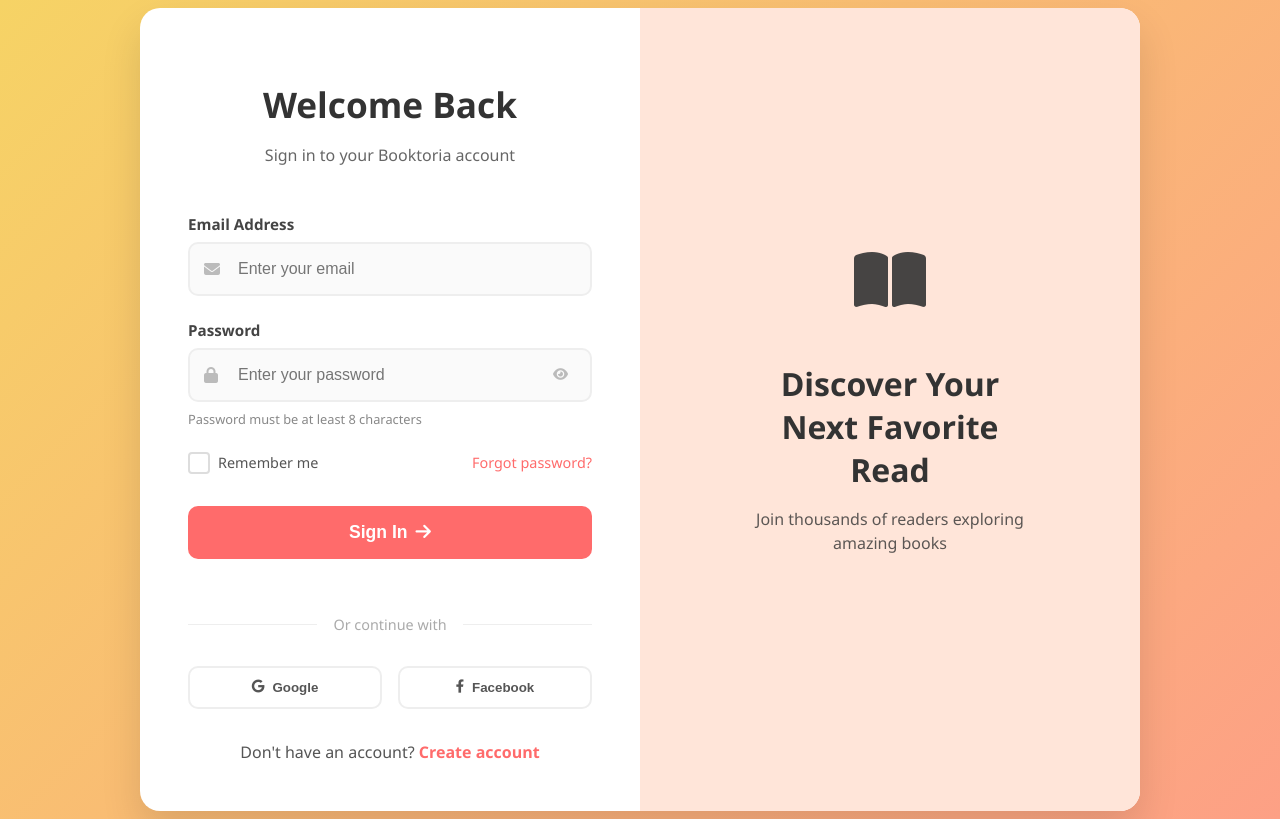
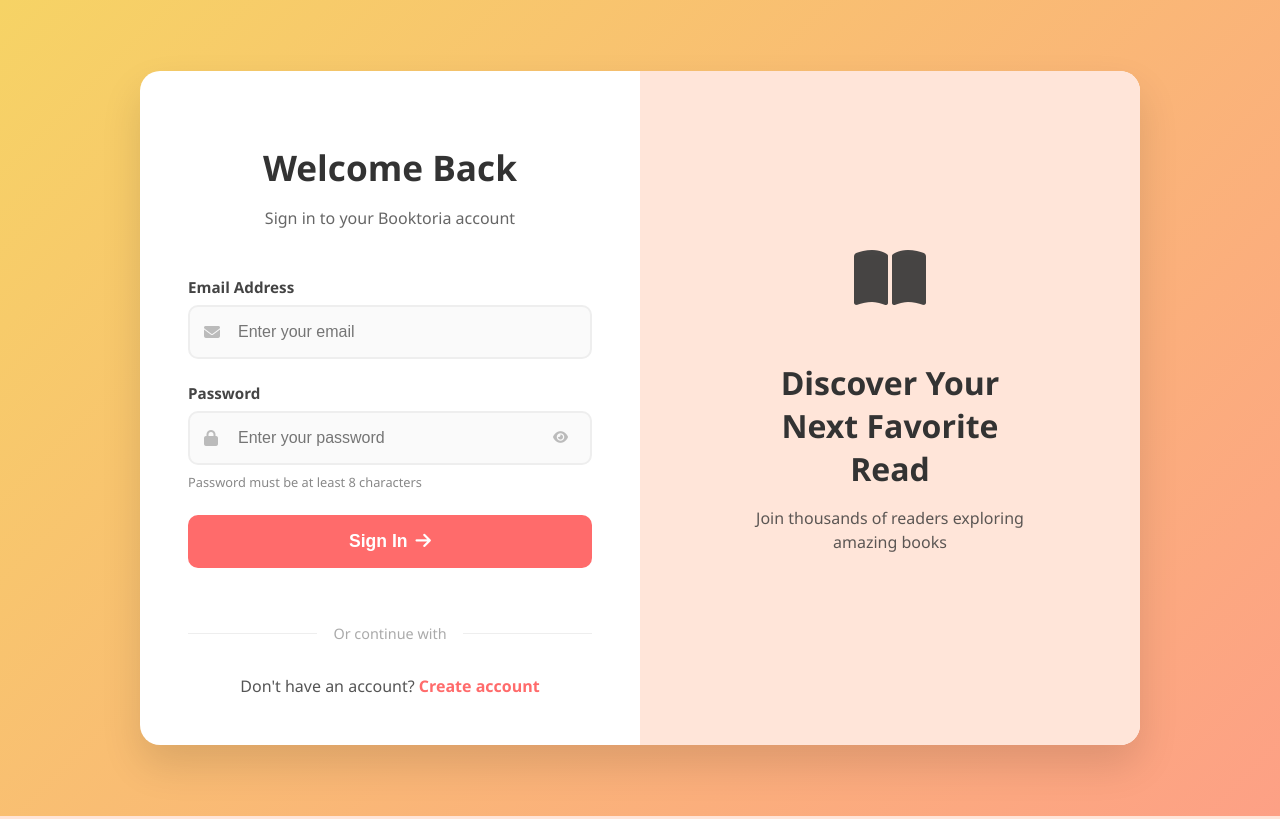
Before and after one commit to raahanakim-byte/booktoria-master, a PHP site: page /booktoria-master/login.php in a window 1280 px wide. Run offline with PHP 8.4, Linux system fonts and the light colour scheme.

Commit message:
change in login

```diff
--- a/config.php
+++ b/config.php
@@ -1,3 +1,3 @@
 <?php
-$conn = mysqli_connect('localhost', 'root', '', 'shop_db') or die('connection failed');
+$conn = mysqli_connect('localhost', 'root', '', 'booktoria_db') or die('connection failed');
 ?>
--- a/login.php
+++ b/login.php
@@ -102,14 +102,7 @@ if(isset($message)){
             </div>
          </div>
 
-         <div class="form-options">
-            <label class="checkbox-container">
-               <input type="checkbox" name="remember">
-               <span class="checkmark"></span>
-               Remember me
-            </label>
-            <a href="forgot_password.php" class="forgot-link">Forgot password?</a>
-         </div>
+
 
          <button type="submit" name="submit" class="auth-btn primary">
             <span class="btn-text">Sign In</span>
@@ -121,16 +114,7 @@ if(isset($message)){
          <span>Or continue with</span>
       </div>
 
-      <div class="social-login">
-         <button type="button" class="social-btn google">
-            <i class="fab fa-google"></i>
-            Google
-         </button>
-         <button type="button" class="social-btn facebook">
-            <i class="fab fa-facebook-f"></i>
-            Facebook
-         </button>
-      </div>
+
 
       <div class="auth-footer">
          <p>Don't have an account? <a href="register.php" class="auth-link">Create account</a></p>
```
Also changed, not shown: register.php (+2 -8 lines).
